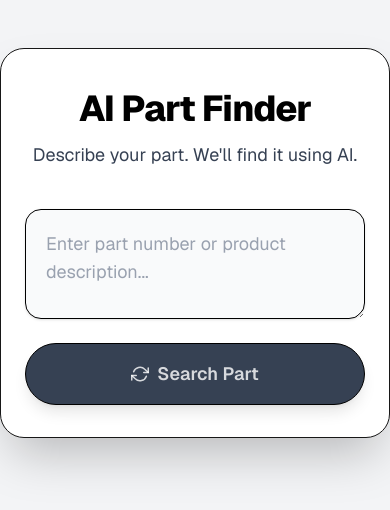
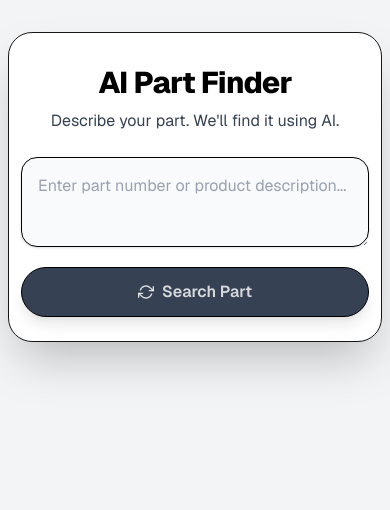
Before and after one commit to junaidapdev/ai-part-finder, a Next.js app: page / in a window 390 px wide. Shown: the top 510 px of the page. Built offline with nearby package versions, Linux system fonts and the light colour scheme.

Commit message:
Make UI fully mobile responsive

```diff
--- a/src/app/page.tsx
+++ b/src/app/page.tsx
@@ -3,10 +3,6 @@ import React, { useState, useRef } from "react";
 import { FiLoader, FiCheckCircle, FiRefreshCw, FiShoppingCart, FiEye, FiXCircle } from "react-icons/fi";
 
 const OPENAI_API_URL = "https://api.openai.com/v1/chat/completions";
-
-function getRandomStockStatus() {
-  return Math.random() > 0.5 ? "In Stock" : "Out of Stock";
-}
 
 type PartAlternative = {
   part_number: string;
@@ -90,11 +86,6 @@ export default function Home() {
     }
   };
 
-  const openModal = (partNumber: string, brand: string) => {
-    setSelectedPart({ partNumber, brand });
-    setModalOpen(true);
-    setTimeout(() => nameRef.current?.focus(), 100); // Focus name field
-  };
   const closeModal = () => {
     setModalOpen(false);
     setSelectedPart(null);
@@ -107,14 +98,14 @@ export default function Home() {
   };
 
   return (
-    <div className="min-h-screen w-full flex flex-col items-center justify-start bg-gray-100">
+    <div className="min-h-screen w-full flex flex-col items-center justify-start bg-gray-100 px-2 sm:px-0">
       {/* Hero Section */}
-      <div className="w-full max-w-2xl mt-12 rounded-3xl shadow-2xl bg-white px-6 sm:px-12 pt-10 pb-8 flex flex-col items-center text-center border border-primary/20">
-        <h1 className="text-4xl sm:text-5xl font-extrabold tracking-tight text-black mb-3 font-sans">AI Part Finder</h1>
-        <p className="text-lg sm:text-xl text-gray-700 font-normal mb-6 font-sans">Describe your part. We&apos;ll find it using AI.</p>
-        <form className="w-full max-w-xl flex flex-col gap-4 mx-auto mt-4" onSubmit={handleSubmit}>
+      <div className="w-full max-w-2xl mt-8 sm:mt-12 rounded-3xl shadow-2xl bg-white px-3 sm:px-6 md:px-12 pt-8 sm:pt-10 pb-6 sm:pb-8 flex flex-col items-center text-center border border-primary/20">
+        <h1 className="text-3xl sm:text-4xl md:text-5xl font-extrabold tracking-tight text-black mb-2 sm:mb-3 font-sans">AI Part Finder</h1>
+        <p className="text-base sm:text-lg md:text-xl text-gray-700 font-normal mb-4 sm:mb-6 font-sans">Describe your part. We&apos;ll find it using AI.</p>
+        <form className="w-full max-w-xl flex flex-col gap-3 sm:gap-4 mx-auto mt-2 sm:mt-4" onSubmit={handleSubmit}>
           <textarea
-            className="w-full min-h-[110px] sm:min-h-[120px] rounded-2xl border border-primary/30 bg-gray-50 p-5 text-lg text-black shadow focus:outline-none focus:ring-2 focus:ring-primary transition-all placeholder:text-gray-400 font-sans"
+            className="w-full min-h-[90px] sm:min-h-[110px] md:min-h-[120px] rounded-2xl border border-primary/30 bg-gray-50 p-4 sm:p-5 text-base sm:text-lg text-black shadow focus:outline-none focus:ring-2 focus:ring-primary transition-all placeholder:text-gray-400 font-sans"
             placeholder="Enter part number or product description..."
             disabled={loading}
             value={query}
@@ -122,7 +113,7 @@ export default function Home() {
           />
           <button
             type="submit"
-            className={`w-full mt-2 py-4 rounded-full bg-black hover:bg-gray-900 text-white text-lg font-semibold shadow-lg border border-black focus:outline-none focus:ring-2 focus:ring-black active:scale-95 disabled:bg-gray-700 disabled:text-white/80 disabled:cursor-not-allowed transform-gpu hover:scale-[1.03] active:scale-95 font-sans flex items-center justify-center gap-2 transition-transform`}
+            className={`w-full mt-2 py-3 sm:py-4 rounded-full bg-black hover:bg-gray-900 text-white text-base sm:text-lg font-semibold shadow-lg border border-black focus:outline-none focus:ring-2 focus:ring-black active:scale-95 disabled:bg-gray-700 disabled:text-white/80 disabled:cursor-not-allowed transform-gpu hover:scale-[1.03] active:scale-95 font-sans flex items-center justify-center gap-2 transition-transform`}
             disabled={loading || !query.trim()}
           >
             {loading ? (<FiLoader className="animate-spin" />) : (<FiRefreshCw />)}
@@ -139,13 +130,13 @@ export default function Home() {
       )}
       {/* Product Result Card (from AI) */}
       {!loading && result && (
-        <div className="w-full max-w-3xl mt-12 px-4 sm:px-0">
-          <div className="w-full bg-white rounded-2xl shadow-2xl p-8 flex flex-col sm:flex-row gap-8 border-2 border-primary/20 relative">
+        <div className="w-full max-w-3xl mt-8 sm:mt-12 px-0 sm:px-4 md:px-0">
+          <div className="w-full bg-white rounded-2xl shadow-2xl p-4 sm:p-8 flex flex-col sm:flex-row gap-6 sm:gap-8 border-2 border-primary/20 relative">
             {/* Left: Image & Specs */}
-            <div className="flex-1 flex flex-col gap-4 items-start">
-              <div className="text-2xl font-bold text-black font-sans mb-1">{result.part_number}</div>
-              <div className="text-base text-black font-medium font-sans mb-1">{result.brand}</div>
-              <div className="text-base text-black font-sans mb-2">{result.description}</div>
+            <div className="flex-1 flex flex-col gap-3 sm:gap-4 items-start">
+              <div className="text-2xl sm:text-3xl font-bold text-black font-sans mb-1">{result.part_number}</div>
+              <div className="text-base sm:text-lg text-black font-medium font-sans mb-1">{result.brand}</div>
+              <div className="text-base sm:text-lg text-black font-sans mb-2">{result.description}</div>
               {result.specs && result.specs.length > 0 && (
                 <div className="mt-1">
                   <div className="text-base font-bold text-black mb-1">Specs:</div>
@@ -159,15 +150,15 @@ export default function Home() {
               <div className="text-base text-black font-sans mt-2"><span className="font-bold">Application:</span> {result.application}</div>
             </div>
             {/* Right: Actions & Status */}
-            <div className="flex flex-col gap-4 items-end justify-between min-w-[180px] sm:min-w-[220px]">
-              <div className="flex items-center gap-2 mb-2">
+            <div className="flex flex-col gap-3 sm:gap-4 items-stretch sm:items-end justify-between min-w-0 sm:min-w-[180px] md:min-w-[220px] w-full sm:w-auto mt-4 sm:mt-0">
+              <div className="flex items-center gap-2 mb-2 sm:mb-0">
                 {result.stock === 'In Stock' ? (
                   <span className="inline-flex items-center gap-1 px-3 py-1 rounded-full bg-green-100 text-green-700 font-bold text-sm"><FiCheckCircle /> In Stock</span>
                 ) : (
                   <span className="inline-flex items-center gap-1 px-3 py-1 rounded-full bg-red-100 text-red-700 font-bold text-sm"><FiXCircle /> Out of Stock</span>
                 )}
               </div>
-              <div className="text-2xl font-bold text-black mb-2">$89.50</div>
+              <div className="text-xl sm:text-2xl font-bold text-black mb-2">$89.50</div>
               <div className="flex flex-col gap-2 w-full">
                 <button className="w-full py-3 rounded-full bg-black hover:bg-gray-900 text-white font-semibold shadow transition-all focus:outline-none focus:ring-2 focus:ring-black flex items-center justify-center gap-2 text-base transition-transform hover:scale-[1.03] active:scale-95 disabled:bg-gray-700 disabled:text-white/80 disabled:cursor-not-allowed" disabled={false}><FiEye /> View Product</button>
                 <button className="w-full py-3 rounded-full bg-black hover:bg-gray-900 text-white font-semibold shadow transition-all focus:outline-none focus:ring-2 focus:ring-black flex items-center justify-center gap-2 text-base transition-transform hover:scale-[1.03] active:scale-95 disabled:bg-gray-700 disabled:text-white/80 disabled:cursor-not-allowed" disabled={false}><FiShoppingCart /> Add to Quote</button>
@@ -178,7 +169,7 @@ export default function Home() {
       )}
       {/* Alternative Parts Section (from AI) */}
       {!loading && result && result.alternatives && result.alternatives.length > 0 && (
-        <div className="w-full max-w-3xl mt-10 px-4 sm:px-0 pb-10">
+        <div className="w-full max-w-3xl mt-8 sm:mt-10 px-0 sm:px-4 md:px-0 pb-10">
           <div className="flex items-center gap-2 mb-3 mt-8">
             <FiRefreshCw className="text-primary w-5 h-5" />
             <h2 className="text-base font-bold text-black">Suggested Alternatives</h2>
@@ -187,11 +178,11 @@ export default function Home() {
             {result.alternatives.map((alt, i) => (
               <div
                 key={i}
-                className="min-w-[85vw] max-w-full sm:min-w-0 sm:w-full bg-white rounded-2xl shadow-card border-2 border-primary/10 p-5 flex flex-col gap-3 transition-all flex-shrink-0 font-sans"
+                className="min-w-[90vw] sm:min-w-0 sm:w-full bg-white rounded-2xl shadow-card border-2 border-primary/10 p-4 sm:p-5 flex flex-col gap-3 transition-all flex-shrink-0 font-sans"
               >
-                <div className="text-lg font-bold text-black mb-1">{alt.part_number}</div>
-                <div className="text-base text-black font-medium mb-1">{alt.brand}</div>
-                <div className="text-sm text-black mb-2">{alt.description}</div>
+                <div className="text-lg sm:text-xl font-bold text-black mb-1">{alt.part_number}</div>
+                <div className="text-base sm:text-lg text-black font-medium mb-1">{alt.brand}</div>
+                <div className="text-sm sm:text-base text-black mb-2">{alt.description}</div>
                 <div className="flex flex-wrap gap-2 mb-2">
                   {alt.specs && alt.specs.length > 0 && alt.specs.slice(0, 2).map((spec: string, j: number) => (
                     <span key={j} className="bg-primary/5 border border-primary/20 rounded-xl px-3 py-1 text-xs font-semibold text-black">{spec}</span>
```
